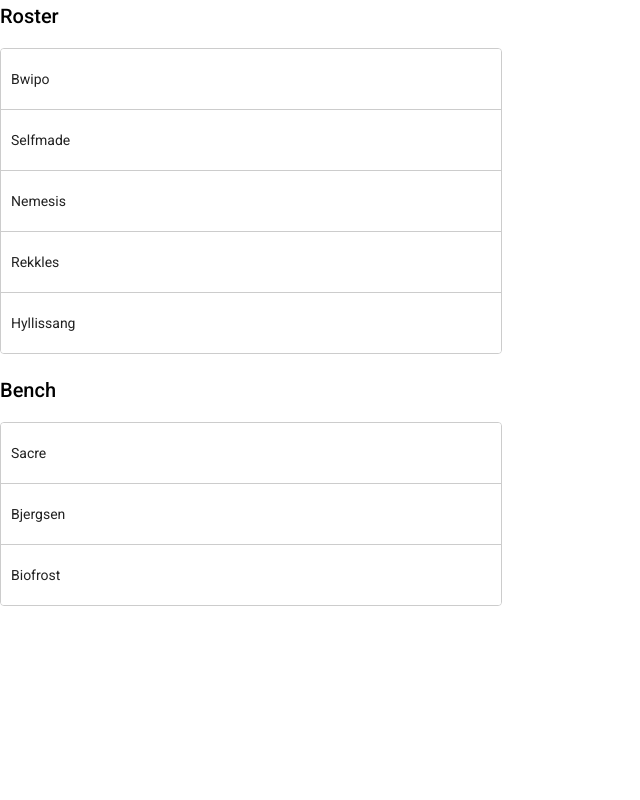
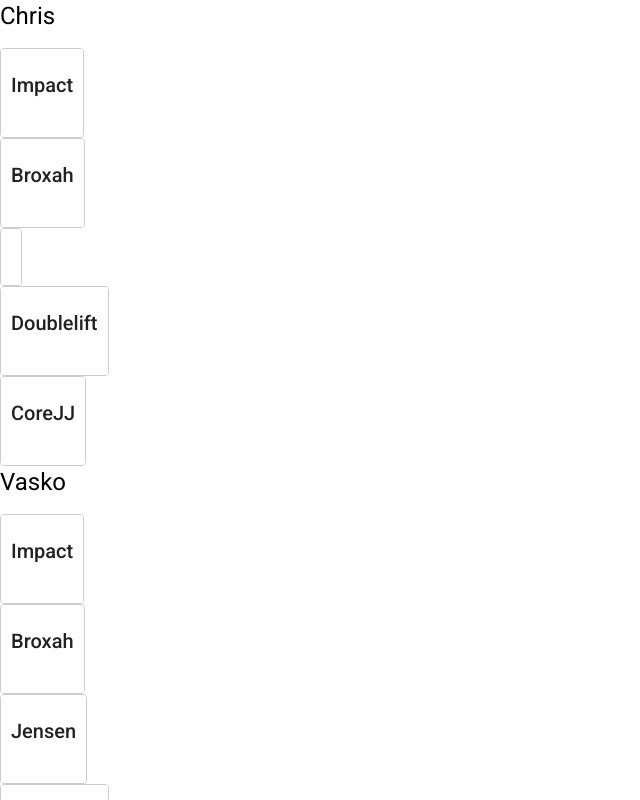
Before and after one commit to chriskoh12/FantasyLCS, an Angular app: page /roster in a window 1280 px wide. Shown: the top 800 px of the page, without its empty margins (0-640 px from the left). Built offline with nearby package versions, Linux system fonts and the light colour scheme.

Commit message:
created sample data and started layout

```diff
--- a/src/app/roster/roster.component.css
+++ b/src/app/roster/roster.component.css
@@ -1,8 +1,8 @@
 .example-list {
-  width: 500px;
+  width: fit-content;
   max-width: 100%;
   border: solid 1px #ccc;
-  min-height: 60px;
+  /* min-height: 60px; */
   display: block;
   background: white;
   border-radius: 4px;
@@ -45,3 +45,7 @@
 .example-list.cdk-drop-list-dragging .example-box:not(.cdk-drag-placeholder) {
   transition: transform 250ms cubic-bezier(0, 0, 0.2, 1);
 }
+
+.player-banner {
+  object-fit: fill;
+}
--- a/src/app/roster/roster.component.html
+++ b/src/app/roster/roster.component.html
@@ -1,11 +1,29 @@
-<h2>Roster</h2>
-<div cdkDropList class="example-list" id="roster" [cdkDropListData]="roster" [cdkDropListConnectedTo]="['bench']" (cdkDropListDropped)="drop($event)">
-    <div class="example-box" *ngFor="let player of roster" cdkDrag>{{player}}</div>
+<!-- <h2>Roster</h2> -->
+
+<div *ngFor="let team of teams">
+    <h1>{{team.teamLeader}}</h1>
+    <div cdkDropListGroup>
+        <div cdkDropList *ngFor="let player of team.roster" class="example-list" id="{{team.teamLeader}}"
+            [cdkDropListData]="team.roster"
+            (cdkDropListDropped)="drop($event)">
+            <div class="example-box" cdkDrag>
+                <h2>{{player.name}}</h2>
+            </div>
+        </div>
+    </div>
+</div>
+
+<!-- <div cdkDropList class="example-list" id="roster" [cdkDropListData]="rosterImg" [cdkDropListConnectedTo]="['bench']" (cdkDropListDropped)="drop($event)">
+    <div class="example-box" *ngFor="let playerImg of rosterImg" cdkDrag>
+        <img [src]="playerImg">
+    </div>
 </div>
 
 <br>
 
 <h2>Bench</h2>
-<div cdkDropList class="example-list" id="bench" [cdkDropListData]="bench" [cdkDropListConnectedTo]="['roster']" (cdkDropListDropped)="drop($event)">
-    <div class="example-box" *ngFor="let player of bench" cdkDrag>{{player}}</div>
-</div>
+<div cdkDropList class="example-list" id="bench" [cdkDropListData]="benchImg" [cdkDropListConnectedTo]="['roster']" (cdkDropListDropped)="drop($event)">
+    <div class="example-box" *ngFor="let playerImg of benchImg" cdkDrag>
+        <img [src]="playerImg">
+    </div>
+</div> -->
--- a/src/app/roster/roster.component.ts
+++ b/src/app/roster/roster.component.ts
@@ -1,5 +1,6 @@
 import { Component, OnInit } from '@angular/core';
 import { CdkDragDrop, moveItemInArray, transferArrayItem } from '@angular/cdk/drag-drop';
+import { Team, Player, Position } from '../models/Team';
 
 @Component({
   selector: 'app-roster',
@@ -8,35 +9,109 @@ import { CdkDragDrop, moveItemInArray, transferArrayItem } from '@angular/cdk/dr
 })
 export class RosterComponent implements OnInit {
 
-  roster = [
-    'Bwipo',
-    'Selfmade',
-    'Nemesis',
-    'Rekkles',
-    'Hyllissang'
+  positions: string[] = [
+    'top',
+    'jng',
+    'mid',
+    'adc',
+    'sup'
+  ]
+
+  rosters: Player[][] = [
+    [
+      { name: 'Impact', position: 'top' },
+      { name: 'Broxah', position: 'jng' },
+      { name: '', position: 'mid' },
+      { name: 'Doublelift', position: 'adc' },
+      { name: 'CoreJJ', position: 'sup'}
+    ],
+    [
+      { name: 'Impact', position: 'top' },
+      { name: 'Broxah', position: 'jng' },
+      { name: 'Jensen', position: 'mid' },
+      { name: 'Doublelift', position: 'adc' },
+      { name: 'CoreJJ', position: 'sup'}
+    ],
+    [
+      { name: 'Impact', position: 'top' },
+      { name: 'Broxah', position: 'jng' },
+      { name: 'Jensen', position: 'mid' },
+      { name: 'Doublelift', position: 'adc' },
+      { name: 'CoreJJ', position: 'sup'}
+    ]
+    // ['BrokenBlade', 'Dardoch', 'Bjergsen', 'Kobbe', 'Biofrost'],
+    // ['Licorice', 'Blaber', 'Nisqy', 'Zven', 'Vulcan'],
+    // ['Wunder', 'Jankos', 'Perkz', 'Caps', 'Mikyx'],
+    // ['Bwipo', 'Selfmade', 'Nemesis', 'Rekkles', 'Hylissang'],
+    // ['Alphari', 'Xerxe', 'NukeDuck', 'Upset', 'Destiny']
   ];
 
-  bench = [
-    'Sacre',
-    'Bjergsen',
-    'Biofrost'
+  benches: Player[][] = [
+    [
+      { name: 'BrokenBlade', position: 'top' },
+      { name: 'Dardoch', position: 'jng' },
+      { name: 'Bjergsen', position: 'mid' }
+    ],
+    [
+      { name: 'BrokenBlade', position: 'top' },
+      { name: 'Dardoch', position: 'jng' },
+      { name: 'Bjergsen', position: 'mid' }
+    ],
+    [
+      { name: 'BrokenBlade', position: 'top' },
+      { name: 'Dardoch', position: 'jng' },
+      { name: 'Bjergsen', position: 'mid' }
+    ]
+  ]
+
+  teams: Team[] = [
+    {
+      teamName: 'A',
+      teamLeader: 'Chris',
+      roster: this.rosters[0],
+      bench: this.benches[0]
+    },
+    {
+      teamName: 'B',
+      teamLeader: 'Vasko',
+      roster: this.rosters[1],
+      bench: this.benches[1]
+    },
+    {
+      teamName: 'c',
+      teamLeader: 'Griffin',
+      roster: this.rosters[2],
+      bench: this.benches[2]
+    }
   ];
+
+  rosterImg: string[] = [];
+  benchImg: string[] = [];
 
   drop(event: CdkDragDrop<string[]>) {
     console.log(event);
-    if (event.previousContainer === event.container) {
-      moveItemInArray(event.container.data, event.previousIndex, event.currentIndex);
-    } else {
-      transferArrayItem(event.previousContainer.data,
-        event.container.data,
-        event.previousIndex,
-        event.currentIndex);
-    }
+    // if (event.previousContainer === event.container) {
+    //   moveItemInArray(event.container.data, event.previousIndex, event.currentIndex);
+    //   //moveItemInArray(this.roster, event.previousIndex, event.currentIndex);
+    // } else {
+    //   console.log("transferring " + event.previousContainer.data[event.previousIndex] + " to " + event.container.data + " position " + event.currentIndex);
+    //   transferArrayItem(event.previousContainer.data,
+    //     event.container.data,
+    //     event.previousIndex,
+    //     event.currentIndex);
+    // }
   }
 
   constructor() { }
 
   ngOnInit(): void {
+    // this.roster.forEach(item => {
+    //   this.rosterImg.push("assets/" + item + ".png");
+    // })
+
+    // this.bench.forEach(item => {
+    //   this.benchImg.push("assets/" + item + ".png");
+    // })
   }
 
 }
--- a/src/styles.css
+++ b/src/styles.css
@@ -1,4 +1,7 @@
 /* You can add global styles to this file, and also import other style files */
 
-html, body { height: 100%; }
+html, body {
+    height: 100%;
+    /* background-color: rgb(43, 43, 43); */
+}
 body { margin: 0; font-family: Roboto, "Helvetica Neue", sans-serif; }
```
